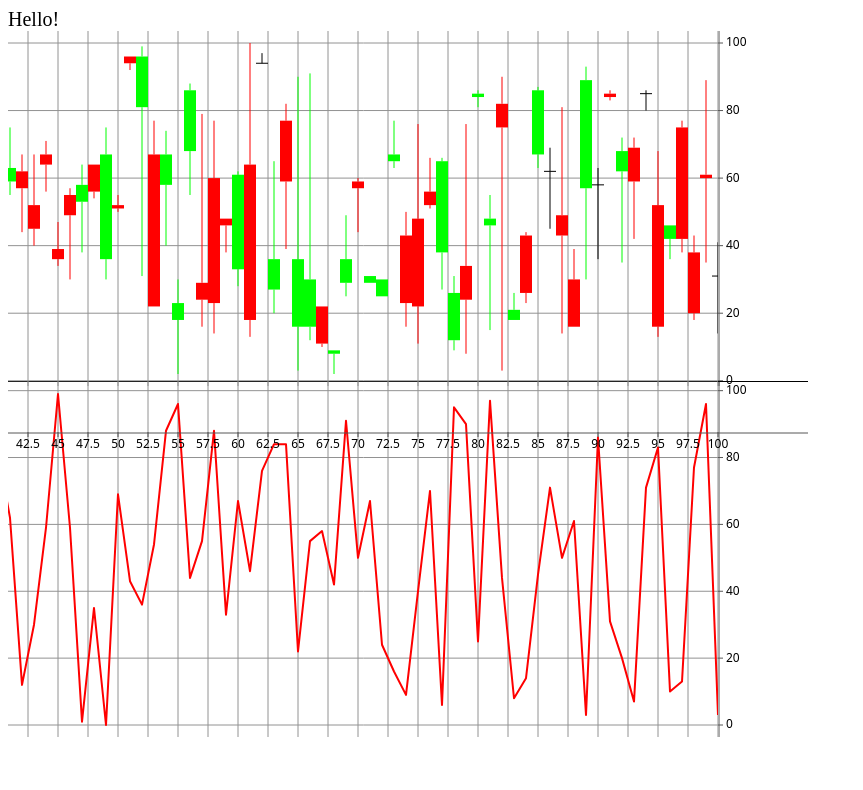
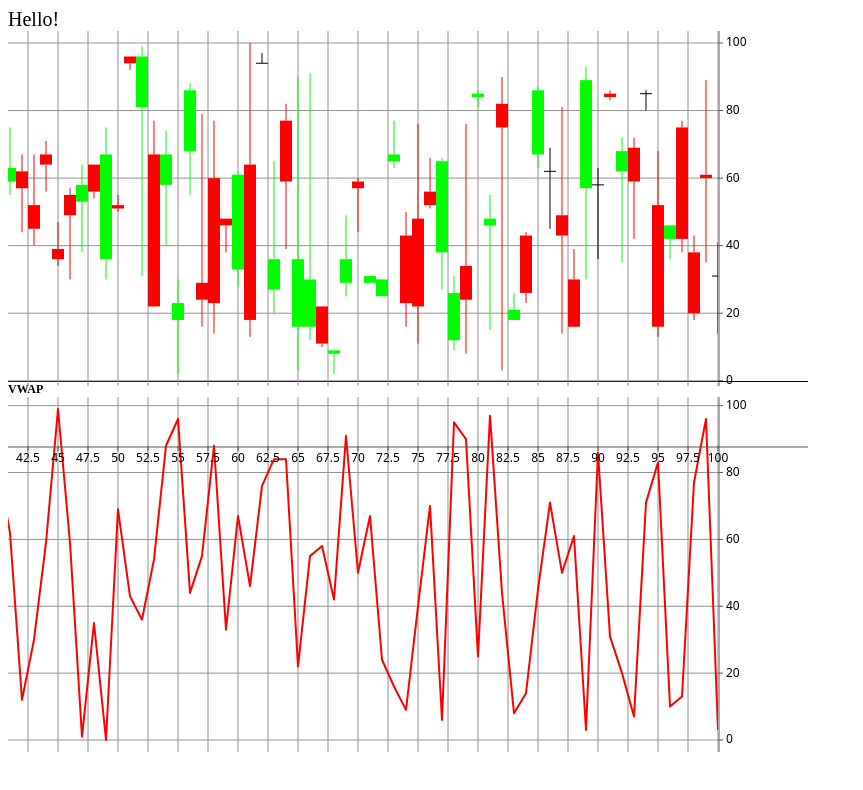
Before and after one commit to cemelo/aurora-charts, a website: page dist/index.html in a window 1280 px wide. Shown: the whole page, without its empty margins (0-863 px from the left). Drawn offline with Linux system fonts and the light colour scheme.

Commit message:
fix: glitch on abscissa label draw

```diff
--- a/lib/axes/abscissa.ts
+++ b/lib/axes/abscissa.ts
@@ -44,12 +44,11 @@ class AbscissaLocalAxisRenderer implements IAxisRenderer<RenderingOptions> {
   private cachedActualWidth: number;
   private cachedStep: number;
   private cachedRenderingOptions: RenderingOptions = new RenderingOptions();
-  private cachedLabelProps: ILabelProps;
+  private cachedLabelProps: ILabelProps | undefined;
 
   constructor(canvas: HTMLCanvasElement, labelGenerator: ILabelGenerator) {
     this.canvas = canvas;
     this.labelGenerator = labelGenerator;
-    this.cachedLabelProps = {labels: [], max: 0, min: 0, step: 0};
   }
 
   render(options: RenderingOptions): ILabelProps {
@@ -73,7 +72,7 @@ class AbscissaLocalAxisRenderer implements IAxisRenderer<RenderingOptions> {
     ctx.textAlign = 'center';
 
     let maxTextWidth = 0;
-    for (let value of this.labelGenerator.generate(options.abscissaRange[0], options.abscissaRange[1], 20).labels) {
+    for (let value of (this.cachedLabelProps || this.labelGenerator.generate(options.abscissaRange[0], options.abscissaRange[1], 20)).labels) {
       const width = ctx.measureText(this.formatter(value)).width;
       maxTextWidth = Math.max(maxTextWidth, width);
     }
@@ -81,7 +80,30 @@ class AbscissaLocalAxisRenderer implements IAxisRenderer<RenderingOptions> {
     const minTextSpacing = 20 * options.pixelRatio;
     const maxLabels = Math.floor((options.displaySize[0] * options.pixelRatio + minTextSpacing) / (maxTextWidth + minTextSpacing));
 
-    const labelProps = ExtendedWilkinson.generate(options.abscissaRange[0], options.abscissaRange[1], maxLabels);
+    // We only update cached labels if the zoom factor is changed. Otherwise, just use the properties to generate
+    // from whatever we have cached.
+    if (this.cachedLabelProps === undefined || this.cachedRenderingOptions.zoomRatios[0] != options.zoomRatios[0]) {
+      this.cachedLabelProps = ExtendedWilkinson.generate(options.abscissaRange[0], options.abscissaRange[1], maxLabels);
+    } else {
+      this.cachedLabelProps.labels = [];
+
+      // This ugly branch is necessary to avoid float point overflow
+      if (options.abscissaRange[0] < this.cachedLabelProps.min) {
+        let currLabel = options.abscissaRange[0] + Math.abs(options.abscissaRange[0] - this.cachedLabelProps.min) % this.cachedLabelProps.step - this.cachedLabelProps.step;
+        while (currLabel <= options.abscissaRange[1]) {
+          this.cachedLabelProps.labels.push(currLabel);
+          currLabel = Number((currLabel + this.cachedLabelProps.step).toPrecision(10));
+        }
+      } else {
+        let currLabel = this.cachedLabelProps.min;
+        while (currLabel <= options.abscissaRange[1]) {
+          if (currLabel >= options.abscissaRange[0])
+            this.cachedLabelProps.labels.push(currLabel);
+
+          currLabel = Number((currLabel + this.cachedLabelProps.step).toPrecision(10));
+        }
+      }
+    }
 
     const actualWidth = options.displaySize[0] - options.canvasBounds[2] - options.canvasBounds[3];
     const range = options.abscissaRange[1] - options.abscissaRange[0];
@@ -91,7 +113,7 @@ class AbscissaLocalAxisRenderer implements IAxisRenderer<RenderingOptions> {
     ctx.moveTo(0, options.pixelRatio);
     ctx.lineTo(this.canvas.width, options.pixelRatio);
 
-    labelProps.labels.forEach(value => {
+    this.cachedLabelProps.labels.forEach(value => {
       const label = this.formatter(value);
 
       const xPos = calcX(value, step, options) * options.pixelRatio;
@@ -105,7 +127,7 @@ class AbscissaLocalAxisRenderer implements IAxisRenderer<RenderingOptions> {
     this.cachedActualWidth = actualWidth;
     this.cachedStep = step;
     this.cachedRenderingOptions.abscissaRange = options.abscissaRange;
-    this.cachedLabelProps = labelProps;
+    this.cachedRenderingOptions.zoomRatios[0] = options.zoomRatios[0];
 
     ctx.stroke();
 
--- a/lib/chart.ts
+++ b/lib/chart.ts
@@ -142,7 +142,7 @@ export class Chart implements IChart {
     // this.ordinatesContainer.addEventListener('mouseleave', () => ordinatesResizeStarted = false);
   }
 
-  addRow(height: 'auto' | string) {
+  addRow(height: 'auto' | string, title?: string) {
     const rowElement = this.createRow();
 
     if (height === 'auto')
@@ -167,6 +167,19 @@ export class Chart implements IChart {
     this.renderingOptions.pointDistances[1].push(1);
 
     this.gridRenderers.push(new GridRenderer(this.rows[row], row));
+
+    if (title !== undefined) {
+      const titleWrapper = document.createElement('div');
+      const titleElement = document.createElement('h2');
+      titleElement.innerText = title;
+
+      titleWrapper.classList.add('au-section-title');
+      titleWrapper.appendChild(titleElement);
+
+      this.rows[row].prepend(titleWrapper);
+      this.rows[row].style.setProperty('--au-chart-row', '2');
+      this.rows[row].classList.add('au-title-visible');
+    }
   }
 
   addTimeSeries(row: number = 0): TimeSeries {
@@ -323,8 +336,9 @@ export class Chart implements IChart {
   }
 
   private createRow(): HTMLElement {
-    const row = document.createElement('div');
+    let row = document.createElement('div');
     row.classList.add('au-row');
+
     return row;
   }
 }
--- a/lib/charts.less
+++ b/lib/charts.less
@@ -25,6 +25,33 @@
   &:not(:first-child) {
     border-top: 1px solid black;
   }
+
+  &.au-title-visible {
+    grid-template-rows: 15px auto;
+    margin-bottom: 14px;
+  }
+
+  .au-section-title {
+    grid-row: 1;
+
+    h2 {
+      font-size: 12px;
+      margin: 0;
+      padding: 0;
+    }
+  }
+
+  .au-view {
+    grid-column: 1;
+    grid-row: var(--au-chart-row);
+    width: 100%;
+    cursor: crosshair;
+    z-index: 1;
+
+    &.au-moving {
+      cursor: grabbing;
+    }
+  }
 }
 
 .au-chart .au-abscissa {
@@ -50,19 +77,6 @@
 
 .au-chart .au-container {
   z-index: 999;
-}
-
-.au-chart .au-view {
-  grid-column: 1;
-  grid-row: var(--au-chart-row);
-  height: 100%;
-  width: 100%;
-  cursor: crosshair;
-  z-index: 1;
-
-  &.au-moving {
-    cursor: grabbing;
-  }
 }
 
 .au-chart .au-gutter {
```
Also changed, not shown: dist/aurora-charts.css, dist/aurora-charts.umd.js, dist/index.html, 1 other file.
